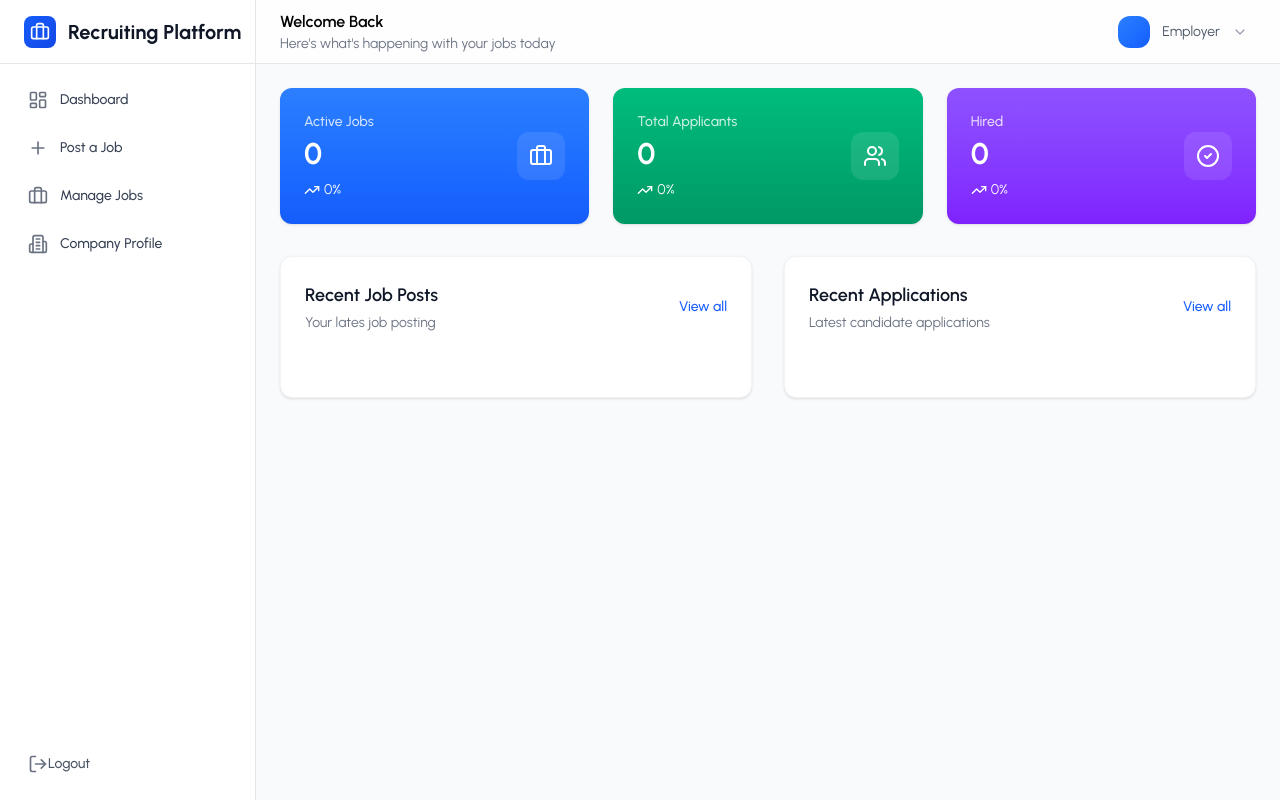
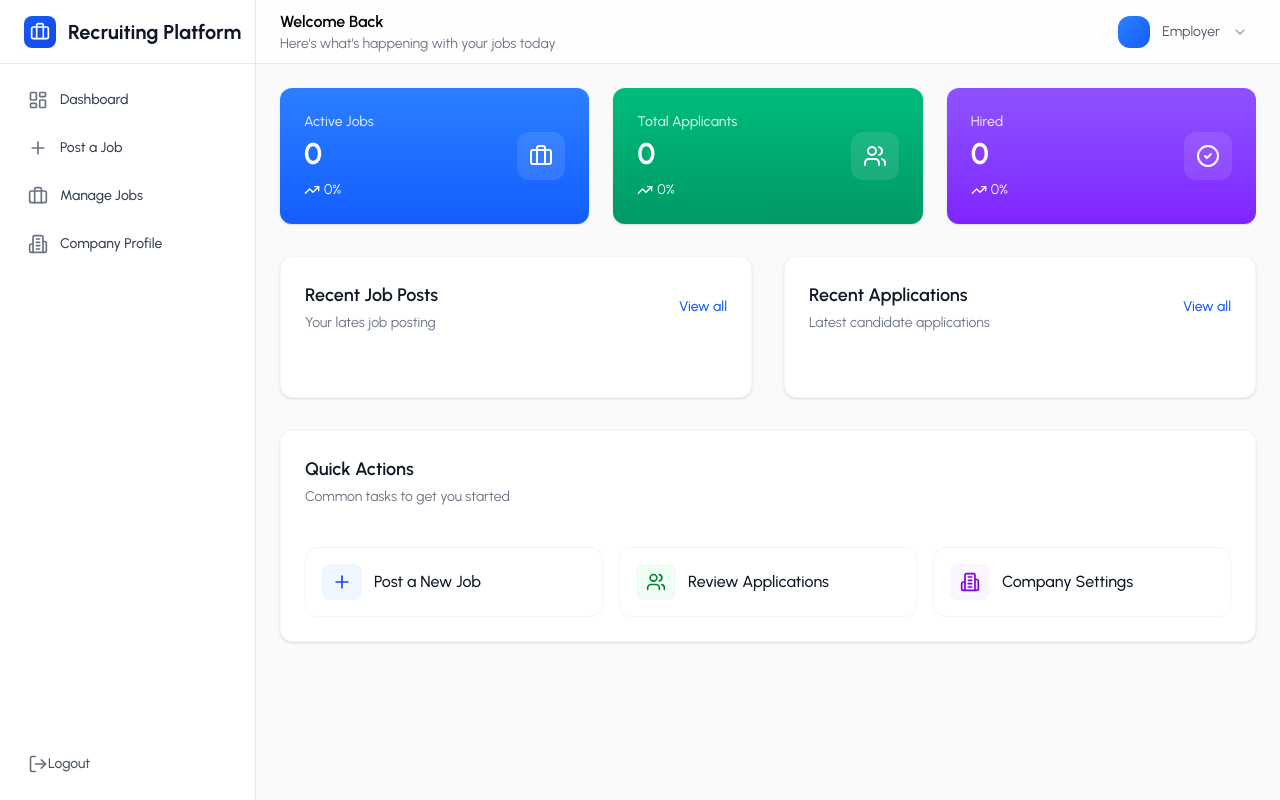
Before and after one commit to SamilMoret/Recruiting-Platform, a React (Vite) app in the folder client/: page /employer-dashboard in a window 1280 px wide. Built offline with nearby package versions, Linux system fonts and the light colour scheme.

Commit message:
quick actions done

```diff
--- a/client/src/pages/Employer/EmployerDashboard.jsx
+++ b/client/src/pages/Employer/EmployerDashboard.jsx
@@ -5,7 +5,7 @@ import axiosInstance from '../../utils/axiosInstance';
 import { API_PATHS } from '../../utils/apiPaths';
 import DashBoardLayout from '../../components/layout/DashBoardLayout';
 import LoadingSpinner from '../../components/LoadingSpinner';
-import { Briefcase, CheckCircle2, TrendingUp, Users } from 'lucide-react';
+import { Briefcase, CheckCircle2, TrendingUp, Users, Plus, Building2 } from 'lucide-react';
 import JobDashBoardCard from '../../components/Cards/JobDashBoardCard';
 import ApplicantDashboardCard from '../../components/Cards/ApplicantDashboardCard';
 
@@ -177,6 +177,48 @@ const EmployerDashboard = () => {
                 </div>
               </Card>
           </div>
+
+          {/* Quick Actions */}
+          <Card
+            title="Quick Actions"
+            subtitle="Common tasks to get you started"
+          >
+            <div className='grid grid-cols-1 sm:grid-cols-3 gap-4'>
+              {[
+                {
+                  title: "Post a New Job",
+                  icon: Plus,
+                  color: "bg-blue-50 text-blue-700",
+                 path: "/post-job"
+                },
+                {
+                  title: "Review Applications",
+                  icon: Users,
+                  color: "bg-green-50 text-green-700",
+                  path: "/manage-jobs"
+                },
+                {
+                  title: "Company Settings",
+                  icon: Building2,
+                  color: "bg-purple-50 text-purple-700",
+                  path: "/company-profile"
+                },
+              ].map((action, index) => (
+                    <button
+                        key={index}
+                        className="flex items-center space-x-3 p-4 rounded-xl border border-gray-100 hover:border-gray-200 hover:shadow-sm transition-all duration-200 text-left"
+                        onClick={() => navigate(action.path)}
+                      >
+                        <div className={`p-2 rounded-lg ${action.color}`}>
+                          <action.icon className="h-5" />
+                        </div>
+                        <span className="font-medium text-gray-900">
+                          {action.title}
+                        </span>
+                      </button>
+                  ))}
+            </div>
+          </Card>
         </div>
       )}
     </DashBoardLayout>
```
